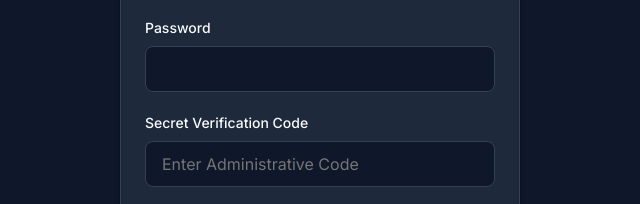
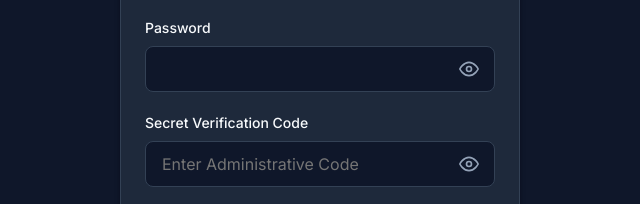
Before and after one commit to Thanishka1410/CivicPulse-3.0, a plain HTML site: page frontend/admin.html in a window 1280 px wide. Both pictures are taken after a click on the link "Register here". Shown: the part 293-497 px from the top of the page, 320-960 px from the left. Drawn offline with nearby package versions, Linux system fonts and the light colour scheme.

Commit message:
Add view password toggle to all password fields

```diff
--- a/frontend/admin.html
+++ b/frontend/admin.html
@@ -76,7 +76,12 @@
                 </div>
                 <div class="form-group">
                     <label class="form-label" for="loginPassword">Password</label>
-                    <input type="password" id="loginPassword" class="form-control" required>
+                    <div class="password-wrapper">
+                        <input type="password" id="loginPassword" class="form-control" style="padding-right: 2.5rem;" required>
+                        <button type="button" class="password-toggle" onclick="togglePassword('loginPassword', this)">
+                            <svg width="20" height="20" viewBox="0 0 24 24" fill="none" stroke="currentColor" stroke-width="2" stroke-linecap="round" stroke-linejoin="round"><path d="M1 12s4-8 11-8 11 8 11 8-4 8-11 8-11-8-11-8z"></path><circle cx="12" cy="12" r="3"></circle></svg>
+                        </button>
+                    </div>
                 </div>
                 <button type="submit" class="btn btn-primary" style="width: 100%;">Login as Admin</button>
                 <p style="text-align: center; margin-top: 1rem; font-size: 0.875rem; color: var(--text-muted);">
@@ -91,11 +96,21 @@
                 </div>
                 <div class="form-group">
                     <label class="form-label" for="regPassword">Password</label>
-                    <input type="password" id="regPassword" class="form-control" required>
+                    <div class="password-wrapper">
+                        <input type="password" id="regPassword" class="form-control" style="padding-right: 2.5rem;" required>
+                        <button type="button" class="password-toggle" onclick="togglePassword('regPassword', this)">
+                            <svg width="20" height="20" viewBox="0 0 24 24" fill="none" stroke="currentColor" stroke-width="2" stroke-linecap="round" stroke-linejoin="round"><path d="M1 12s4-8 11-8 11 8 11 8-4 8-11 8-11-8-11-8z"></path><circle cx="12" cy="12" r="3"></circle></svg>
+                        </button>
+                    </div>
                 </div>
                 <div class="form-group">
                     <label class="form-label" for="regSecretCode">Secret Verification Code</label>
-                    <input type="password" id="regSecretCode" class="form-control" placeholder="Enter Administrative Code" required>
+                    <div class="password-wrapper">
+                        <input type="password" id="regSecretCode" class="form-control" style="padding-right: 2.5rem;" placeholder="Enter Administrative Code" required>
+                        <button type="button" class="password-toggle" onclick="togglePassword('regSecretCode', this)">
+                            <svg width="20" height="20" viewBox="0 0 24 24" fill="none" stroke="currentColor" stroke-width="2" stroke-linecap="round" stroke-linejoin="round"><path d="M1 12s4-8 11-8 11 8 11 8-4 8-11 8-11-8-11-8z"></path><circle cx="12" cy="12" r="3"></circle></svg>
+                        </button>
+                    </div>
                 </div>
                 <button type="submit" class="btn btn-primary" style="width: 100%;">Register Admin</button>
                 <p style="text-align: center; margin-top: 1rem; font-size: 0.875rem; color: var(--text-muted);">
@@ -221,6 +236,18 @@
         if (localStorage.getItem('theme') === 'light') {
             document.body.classList.add('light-mode');
         }
+
+        // Global Password Toggle
+        function togglePassword(inputId, btn) {
+            const input = document.getElementById(inputId);
+            if (input.type === 'password') {
+                input.type = 'text';
+                btn.innerHTML = '<svg width="20" height="20" viewBox="0 0 24 24" fill="none" stroke="currentColor" stroke-width="2" stroke-linecap="round" stroke-linejoin="round"><path d="M17.94 17.94A10.07 10.07 0 0 1 12 20c-7 0-11-8-11-8a18.45 18.45 0 0 1 5.06-5.94M9.9 4.24A9.12 9.12 0 0 1 12 4c7 0 11 8 11 8a18.5 18.5 0 0 1-2.16 3.19m-6.72-1.07a3 3 0 1 1-4.24-4.24"></path><line x1="1" y1="1" x2="23" y2="23"></line></svg>';
+            } else {
+                input.type = 'password';
+                btn.innerHTML = '<svg width="20" height="20" viewBox="0 0 24 24" fill="none" stroke="currentColor" stroke-width="2" stroke-linecap="round" stroke-linejoin="round"><path d="M1 12s4-8 11-8 11 8 11 8-4 8-11 8-11-8-11-8z"></path><circle cx="12" cy="12" r="3"></circle></svg>';
+            }
+        }
     </script>
     <script src="js/admin.js"></script>
 </body>
--- a/frontend/css/style.css
+++ b/frontend/css/style.css
@@ -165,6 +165,28 @@ h1, h2, h3, h4, h5, h6 {
   border-color: var(--primary);
   box-shadow: 0 0 0 3px rgba(79, 70, 229, 0.1);
 }
+
+.password-wrapper {
+  position: relative;
+  display: flex;
+  align-items: center;
+}
+
+.password-toggle {
+  position: absolute;
+  right: 1rem;
+  background: none;
+  border: none;
+  color: var(--text-muted);
+  cursor: pointer;
+  padding: 0;
+  display: flex;
+}
+
+.password-toggle:hover {
+  color: var(--text-main);
+}
+
 
 /* Cards */
 .card {
```
Also changed, not shown: frontend/citizen.html (+24 -2 lines).
